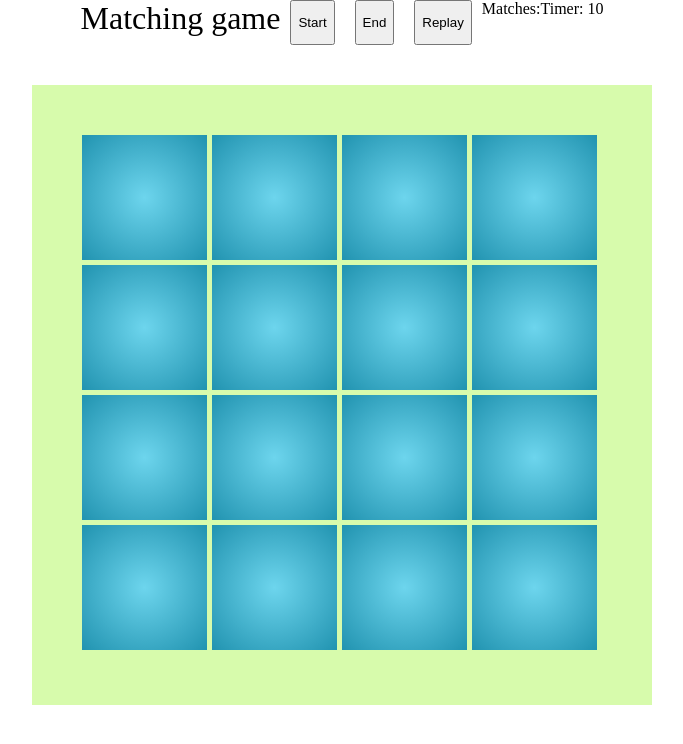
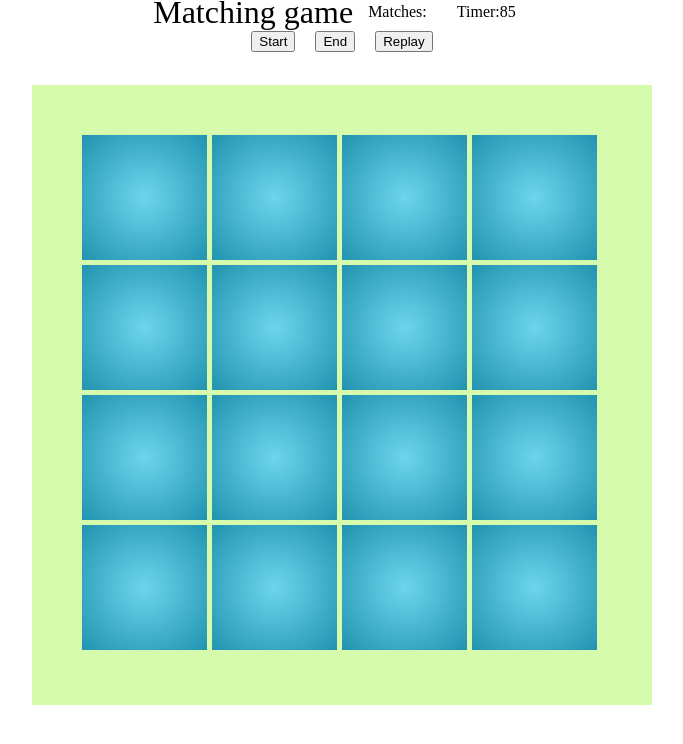
Before and after one commit to RenJeka/matching_game, a website with bundled scripts: page index.html in a window 1280 px wide. Shown: the whole page, without its empty margins (298-981 px from the left). Built offline with nearby package versions, Linux system fonts and the light colour scheme.

Commit message:
style: minor style fixing

```diff
--- a/index.html
+++ b/index.html
@@ -10,12 +10,16 @@
     </head>
     <body>
         <header>
-            <h1>Matching game</h1>
-            <button id="start_btn">Start</button>
-            <button id="end_btn">End</button>
-            <button id="replay_btn">Replay</button>
-            <span class="score-matches">Matches: <span id="score-matches-number"></span></span>
-            <span>Timer: <span id="timer" class="timer"></span></span>
+            <div class="header-info">
+                <h1>Matching game</h1>
+                <span class="score-matches">Matches: <span id="score-matches-number"></span></span>
+                <span class="timer">Timer: <span id="timer"></span></span>
+            </div>
+            <div class="header-buttons">
+                <button id="start_btn">Start</button>
+                <button id="end_btn">End</button>
+                <button id="replay_btn">Replay</button>
+            </div>
         </header>
         <div class="match-grid" id="playground-grid">
 
--- a/main.js
+++ b/main.js
@@ -14,7 +14,7 @@ window.onload = () => {
         height: 500,
         columnsNumber: 4,
         rowsNumber: 4,
-        timeLimit: 15,
+        timeLimit: 90,
         themeColor: '#d7fbac',
         themeFont: '#185a9d',
     }
--- a/style.css
+++ b/style.css
@@ -22,11 +22,27 @@ header {
     height: var(--header-height);
     text-align: center;
     display: flex;
+    flex-direction: column;
     justify-content: center;
+    align-items: center;
+}
+
+.header-info,
+.header-buttons {
+    display: flex;
 }
 
 header button {
     margin: 0 10px;
+
+}
+
+.score-matches,
+.timer {
+    display: flex;
+    justify-content: center;
+    align-items: center;
+    padding: 0 15px;
 }
 
 
```
